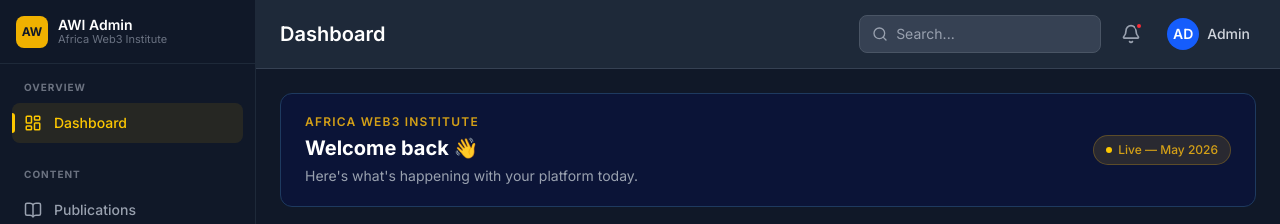
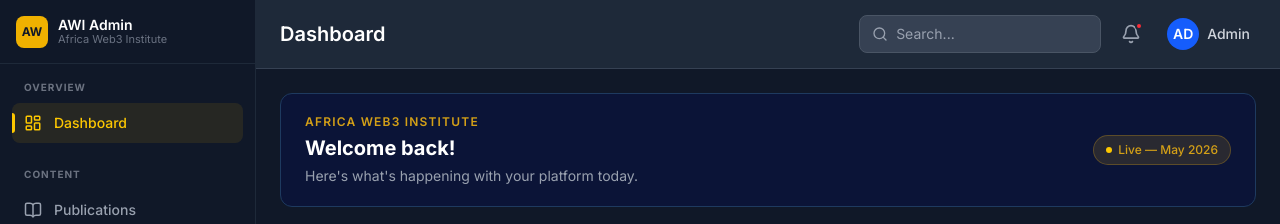
Before and after one commit to Africa-Web3-Institute/Africa-Web3-Institute, a React (Vite) app in the folder frontend/: page /admin in a window 1280 px wide. Shown: the top 224 px of the page. Built offline with nearby package versions, Linux system fonts and the light colour scheme; no server answers; sample sign-in values are in the browser's storage; a web font is replaced by a local one.

Commit message:
fix: proper text formating on the Admin dashboard.

```diff
--- a/frontend/src/admin/pages/AdminDashboard.jsx
+++ b/frontend/src/admin/pages/AdminDashboard.jsx
@@ -143,7 +143,7 @@
           </p>
 
           <h2 className="text-white text-xl font-bold">
-            Welcome back 👋
+            Welcome back!
           </h2>
 
           <p className="text-gray-400 text-sm mt-1">
```
Also changed, not shown: 2 other files (tests, documents, lock files or other folders).
